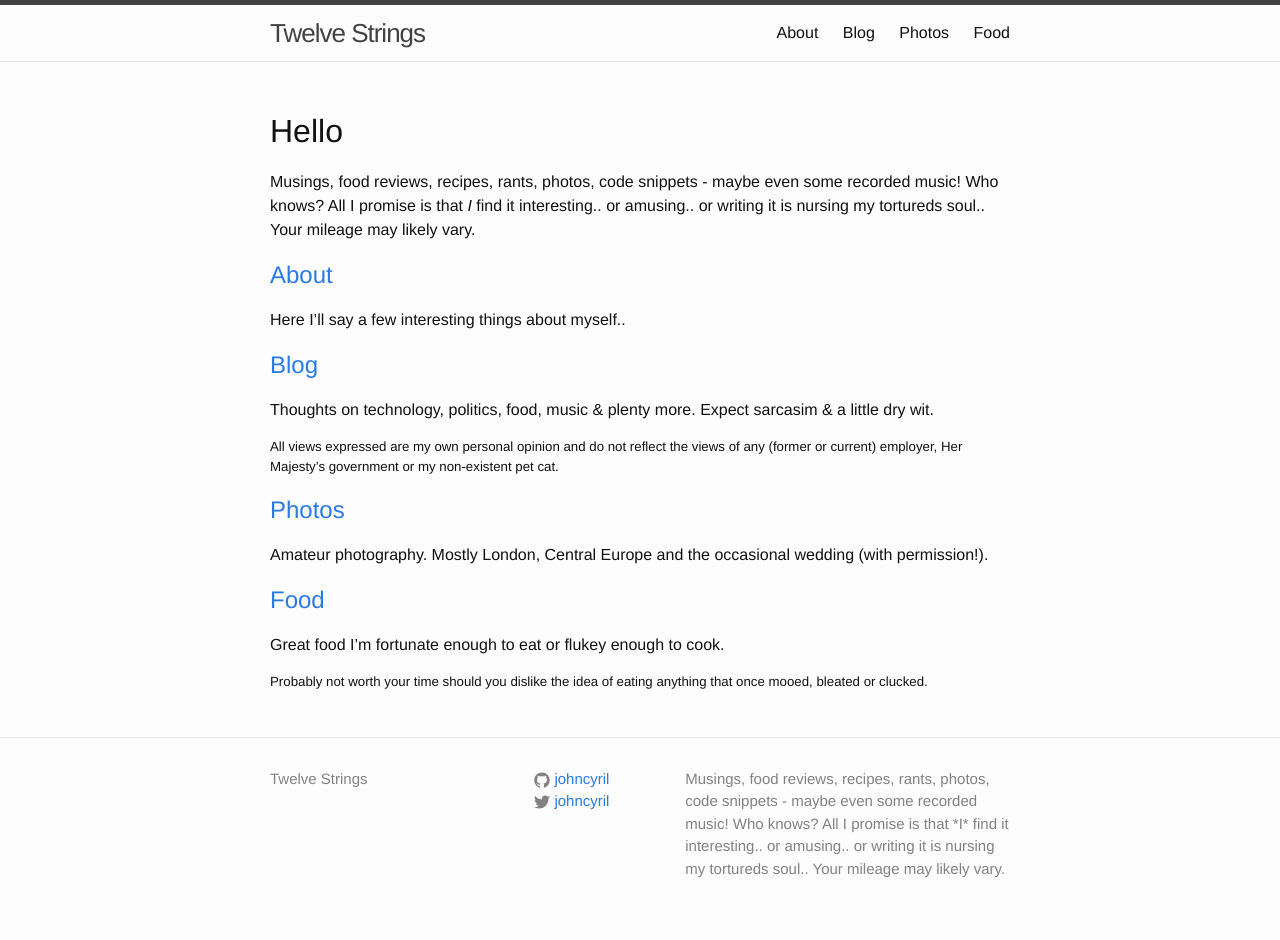
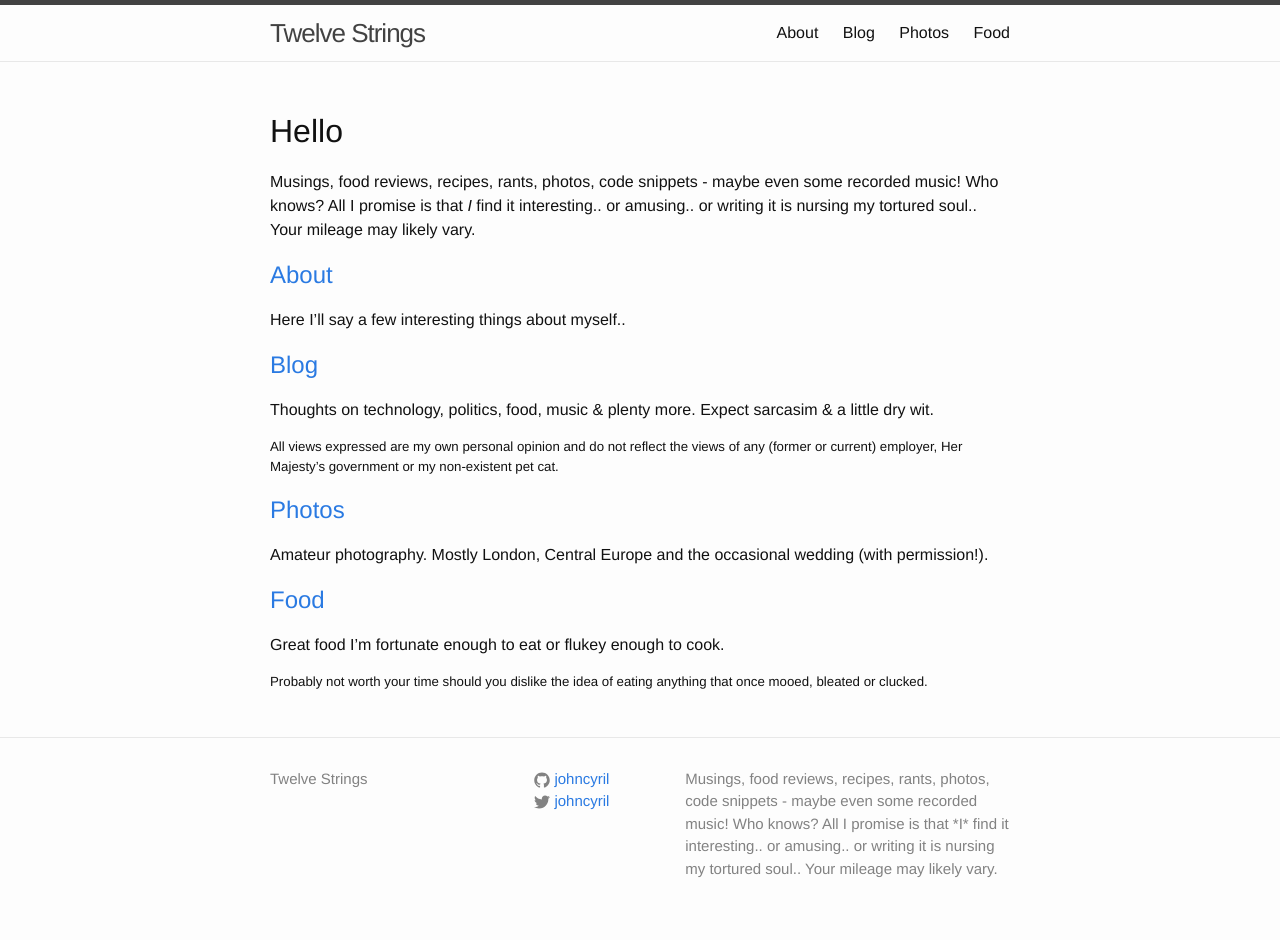
Before and after one commit to johncyril/johncyril.github.io, a Jekyll site: the page built from index.markdown, in a window 1280 px wide. Built offline with Jekyll 4.4.1, drawn with Linux system fonts in a browser that asks for light colours.

Commit message:
Wish I could spell

```diff
--- a/_config.yml
+++ b/_config.yml
@@ -10,7 +10,7 @@ title: Twelve Strings
 # email: john [at] johncyril [dot] com
 description: > # this means to ignore newlines until "baseurl:"
   Musings, food reviews, recipes, rants, photos, code snippets - maybe even some recorded music!
-  Who knows? All I promise is that *I* find it interesting.. or amusing.. or writing it is nursing my tortureds soul.. Your mileage may likely vary.
+  Who knows? All I promise is that *I* find it interesting.. or amusing.. or writing it is nursing my tortured soul.. Your mileage may likely vary.
 baseurl: "" # the subpath of your site, e.g. /blog
 url: "http://johncyril.com" # the base hostname & protocol for your site
 twitter_username: johncyril
```
